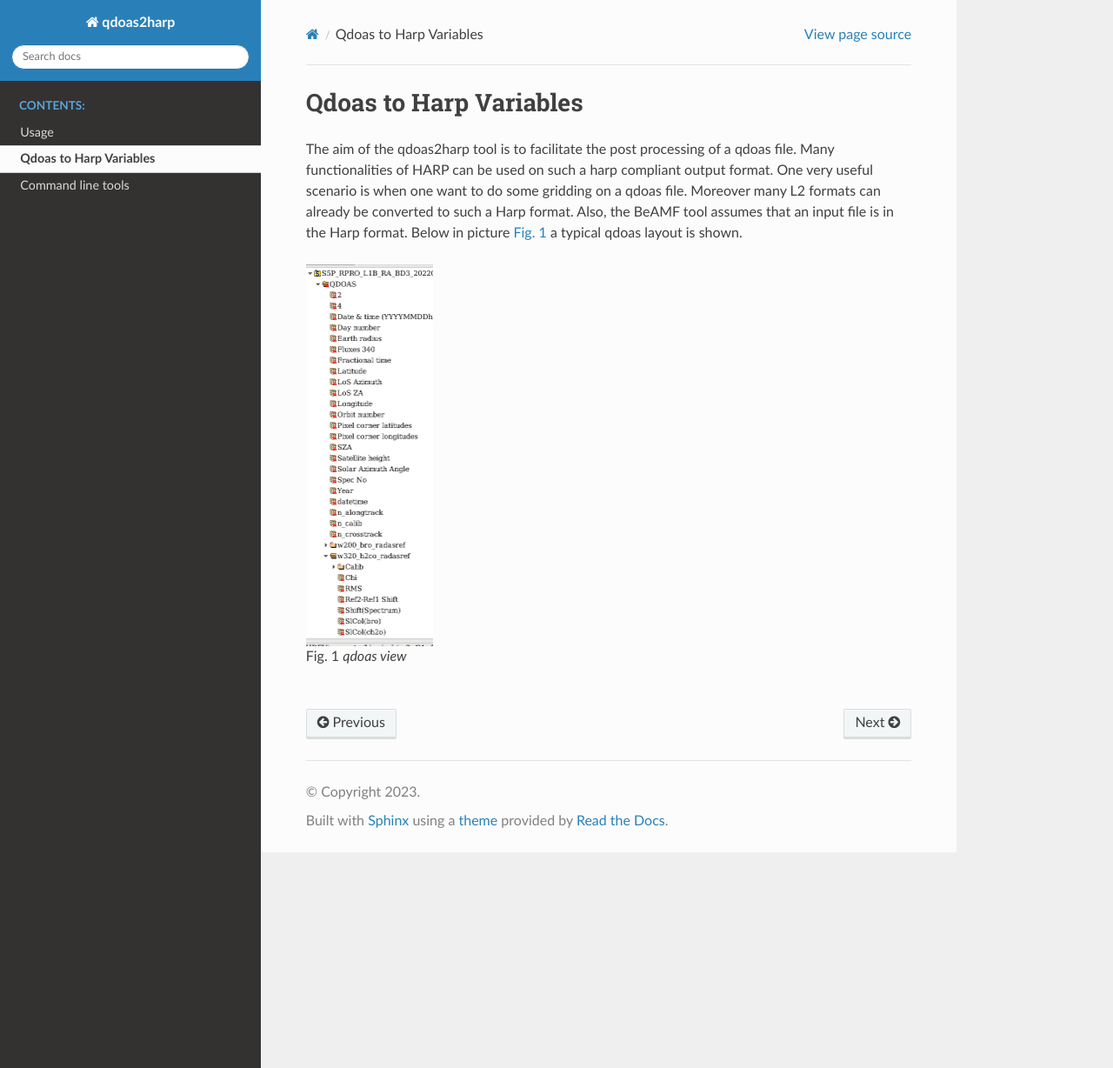
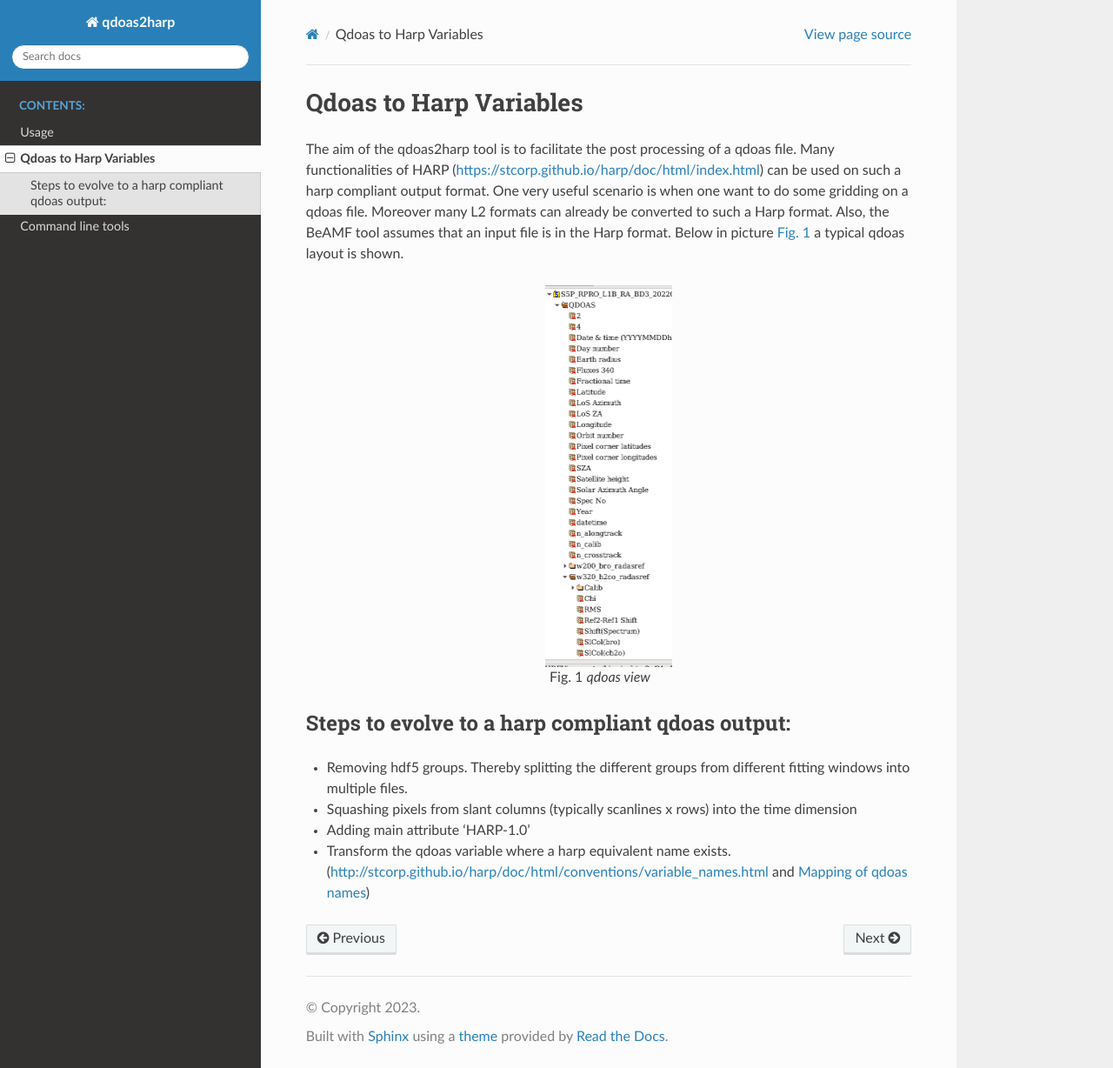
Before and after one commit to UVVIS-BIRA-IASB/qdoas2harp, a Sphinx documentation site: the page built from doc/main.rst, in a window 1280 px wide and 1228 px high. Shown: the whole window at 87% size. Built offline with Sphinx 7.4.7 and the Read the Docs theme 2.0.0, drawn with Linux system fonts in a browser that asks for light colours.

Commit message:
updated docs

```diff
--- a/doc/main.rst
+++ b/doc/main.rst
@@ -1,9 +1,7 @@
-
-
 Qdoas to Harp Variables
 =======================
 
-The aim of the qdoas2harp tool is to facilitate the post processing of a qdoas file. Many functionalities of HARP can be used on such a harp compliant output format. One very useful scenario is when
+The aim of the qdoas2harp tool is to facilitate the post processing of a qdoas file. Many functionalities of HARP (https://stcorp.github.io/harp/doc/html/index.html) can be used on such a harp compliant output format. One very useful scenario is when
 one want to do some gridding on a qdoas file. Moreover many L2 formats can already be converted to such a Harp format.  Also, the BeAMF tool assumes that an input file is in the Harp format.
 Below in picture :numref:`qdoasview`  a typical qdoas layout is shown.
 
@@ -11,6 +9,16 @@ Below in picture :numref:`qdoasview`  a typical qdoas layout is shown.
    :name: qdoasview
    :scale: 50 %
    :alt: hdfview of typical qdoas layout
-   :align: left
+   :align: center
 
    qdoas view
+
+   ::
+
+Steps to evolve to a harp compliant qdoas output:
+-----------------------------------------------------------
+
+* Removing hdf5 groups. Thereby splitting the different groups from different fitting windows into multiple files.
+* Squashing pixels from slant columns (typically scanlines x rows) into the time dimension
+* Adding main attribute 'HARP-1.0'
+* Transform the qdoas variable where a harp equivalent name exists.  (http://stcorp.github.io/harp/doc/html/conventions/variable_names.html and :ref:`mappingref`)
--- a/doc/mapping.rst
+++ b/doc/mapping.rst
@@ -1,6 +1,8 @@
 .. contents::
    :depth: 2
-..
+
+
+.. _mappingref:
 
 Mapping of qdoas names
 =======================
```
